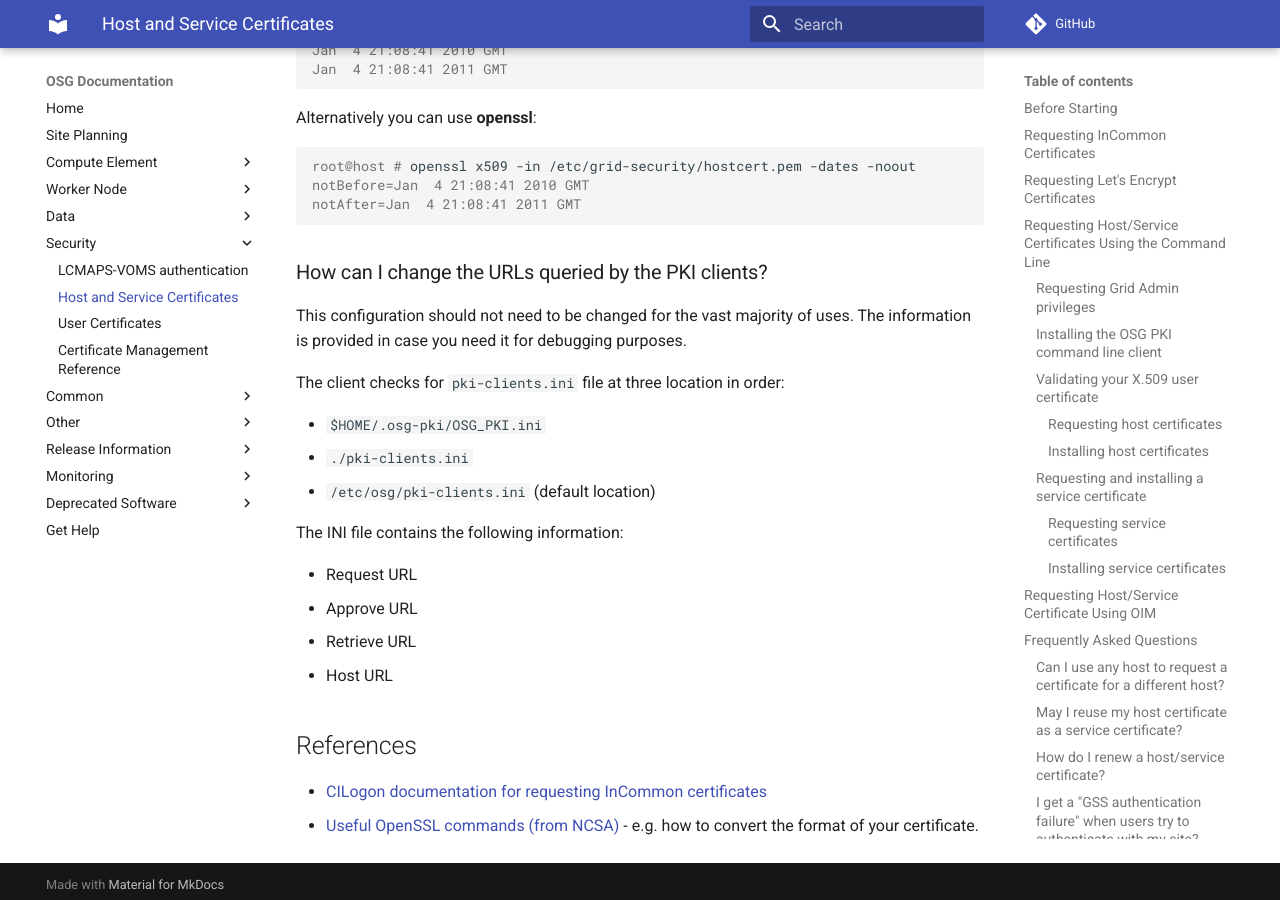
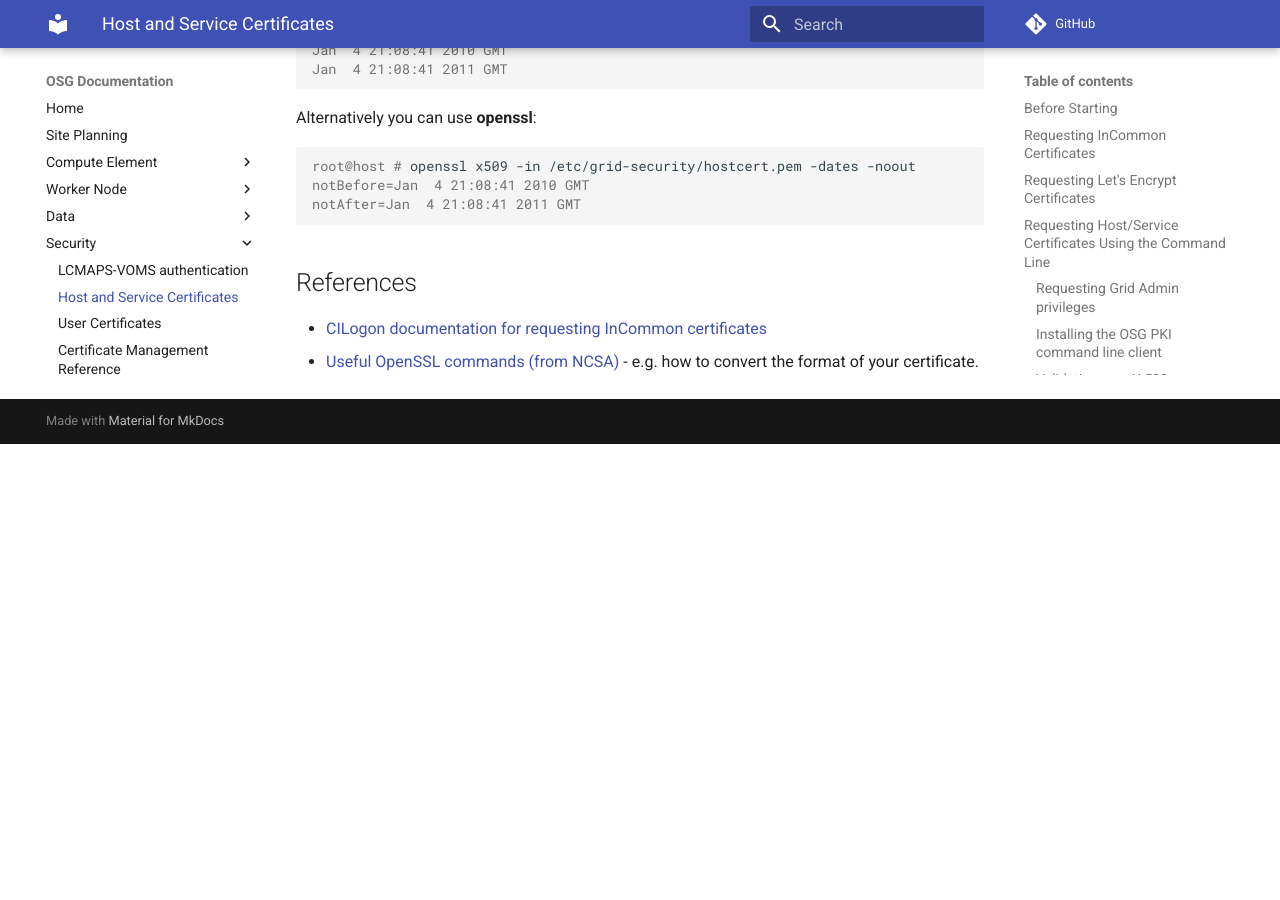
Before and after one commit to osg-htc/docs, an MkDocs documentation site: the page built from docs/security/host-certs.md, in a window 1280 px wide and 900 px high, scrolled down 7401 px. Built offline with MkDocs 1.6.1 and Material for MkDocs 9.7.7, drawn with Linux system fonts in a browser that asks for light colours; comment, search, counter and statistics services are not loaded; old or Windows-style settings are respelled for this version of MkDocs; after the commit the page ends 7845 px from its top, so only the background shows below that.

Commit message:
Drop unnecessary section about PKI tool URLs
This was only useful for developers and shouldn't be in the site admin
facing docs. Also, OIM is going away so it's doubly useless.

````diff
--- a/docs/security/host-certs.md
+++ b/docs/security/host-certs.md
@@ -337,26 +337,6 @@ notBefore=Jan  4 21:08:41 2010 GMT
 notAfter=Jan  4 21:08:41 2011 GMT
 ```
 
-### How can I change the URLs queried by the PKI clients?
-
-This configuration should not need to be changed for the vast majority of uses.
-The information is provided in case you need it for debugging purposes.
-
-The client checks for `pki-clients.ini` file at three location in order:
-
--   `$HOME/.osg-pki/OSG_PKI.ini`
--   `./pki-clients.ini`
--   `/etc/osg/pki-clients.ini` (default location)
-
-The INI file contains the following information:
-
--   Request URL
--   Approve URL
--   Retrieve URL
--   Host URL
-
-
-
 References
 ------------
 
````
